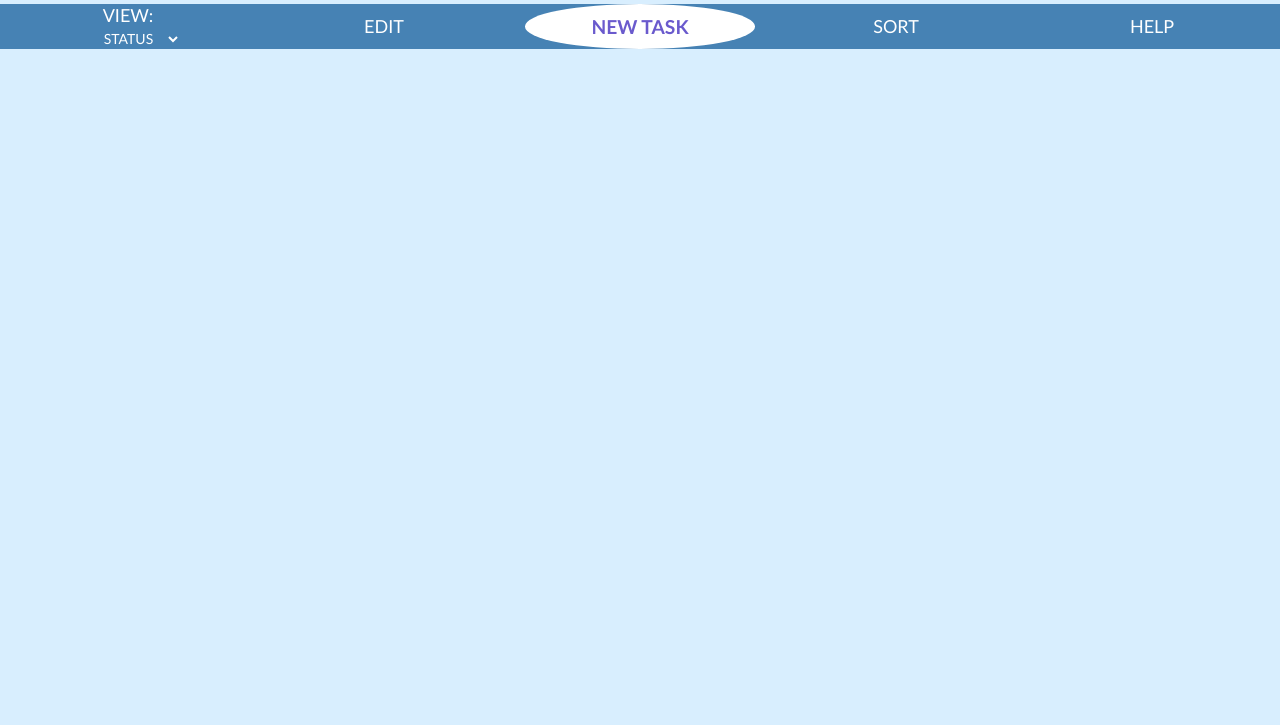
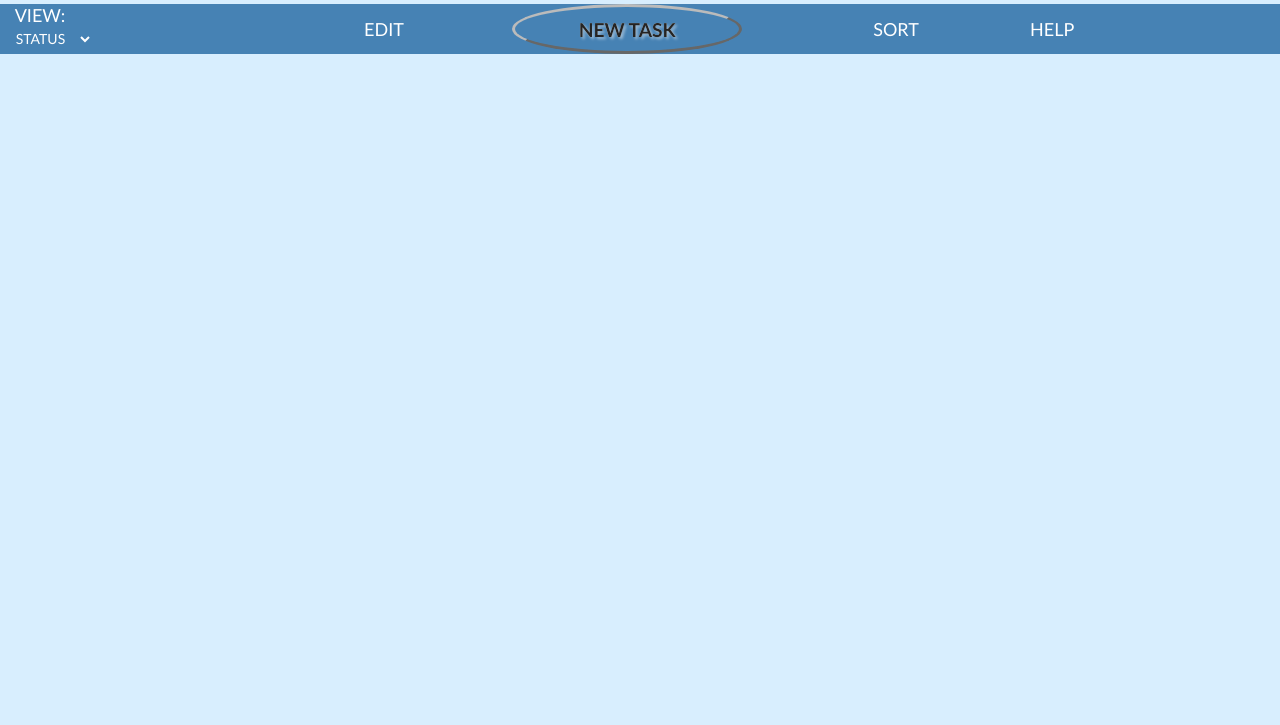
Before and after one commit to MissLiner/to-do-list, a website built with webpack: page dist/index.html in a window 1280 px wide. Shown: the part 75-800 px from the top of the page. Built offline with Linux system fonts and the light colour scheme.

Commit message:
Fix bug in menu bar height and button margins

```diff
--- a/src/style.css
+++ b/src/style.css
@@ -78,6 +78,14 @@ input, select{
 .hidden {
     display: none;
 }
+.inset-text {
+    background-color: #565656;
+    color: transparent;
+    text-shadow: 2px 2px 3px rgba(255,255,255,0.5);
+    -webkit-background-clip: text;
+        -moz-background-clip: text;
+            background-clip: text;
+}
 .list-child {
     background-color: white;
     padding-left: 0px;
@@ -108,7 +116,6 @@ input, select{
 }
 .menu {
     background-color: transparent;
-    height:100%;
     margin: unset;
 }
 .menu-btn {
@@ -116,12 +123,11 @@ input, select{
     border: none;
     color: white;
     font-size: large;
-    height: 100%;
-    width:min-content;
+    height: 50px;
+    margin: unset;
     text-align:center;
     text-transform: uppercase;
     text-decoration: none;
-
 }
 .menu-btn:hover {
     width:max-content;
@@ -223,7 +229,7 @@ input, select{
     color: white;
     display: grid;
     grid-template-columns: 1fr 1fr 1fr 1fr 1fr;
-    height: 30%;
+    height: 50px;
     margin: 20px 0px 40px 0px;
     /* padding: 5px 0px 5px 0px; */
     position: relative;
@@ -231,11 +237,13 @@ input, select{
     z-index: 5;
 }
 #new-task-btn {
-    background-color: white;
-    color:slateblue;
+    background-color: rgb(241, 240, 240);
+    border-color:rgb(187, 187, 187);
+    border-radius: 50%;
+    border-style: outset;
+    color:rgb(36, 36, 36);
     font-size: larger;
     font-weight: bold;
-    border-radius: 50%;
     width: 90%;
 }
 #new-task-btn::after,
```
Also changed, not shown: dist/index.html, dist/main.js.
